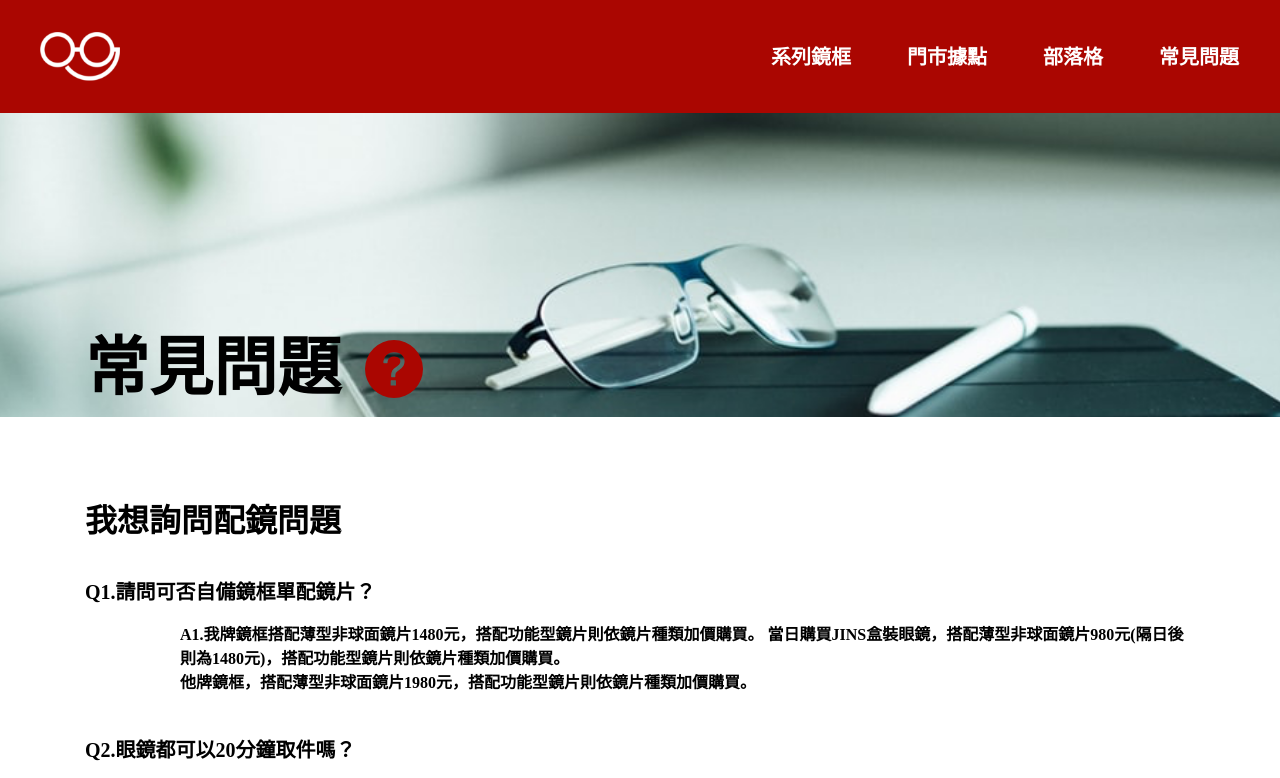
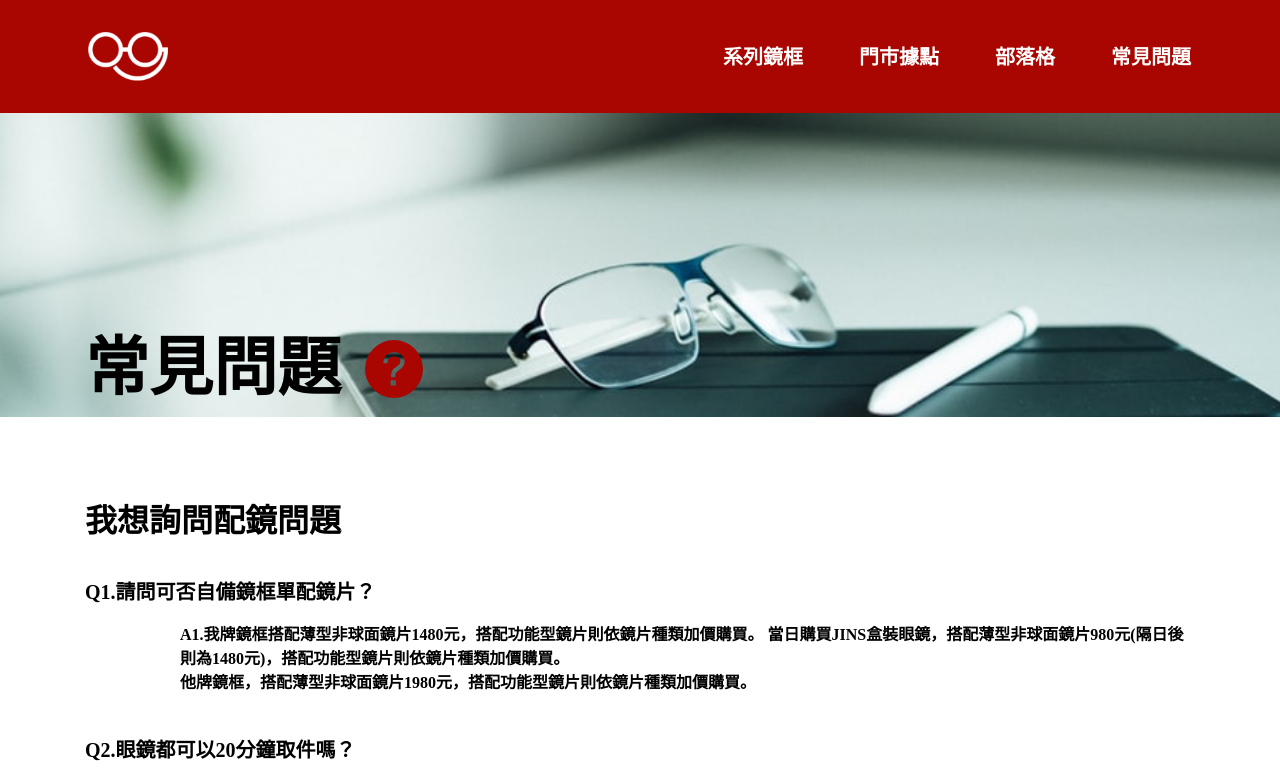
Before and after one commit to Gariswolf/homework-week4, a plain HTML site: page faq.html in a window 1280 px wide. Shown: the top 778 px of the page. Drawn offline with Linux system fonts and the light colour scheme.

Commit message:
Update 2020-12-02T03:41:31.013Z

```diff
--- a/faq.html
+++ b/faq.html
@@ -10,7 +10,7 @@
 </head>
 
 <body>
-    <nav class="nav bg-primary text-white text-center flex-column flex-md-row px-md-5 py-md-4">
+    <nav class="nav bg-primary text-white text-center flex-column flex-md-row px-md-5 py-md-4 px-lg-11">
 		<h1><a href="index.html" class="logo my-1 my-md-0"><img src="assets/images/logo.png" alt="Logo" class="nav-img">眼鏡電商</a></h1>
 		<ul class="row w-100 w-md-auto fz-10 font-weight-bold">
 			<li class="px-0 col-6 col-sm-3 col-md-auto ml-md-3"><a href="#" class="nav-link border-xs-white">系列鏡框</a></li>
```
Also changed, not shown: index.html (+1 -1 lines), location-detail.html (+1 -1 lines), location.html (+1 -1 lines).
